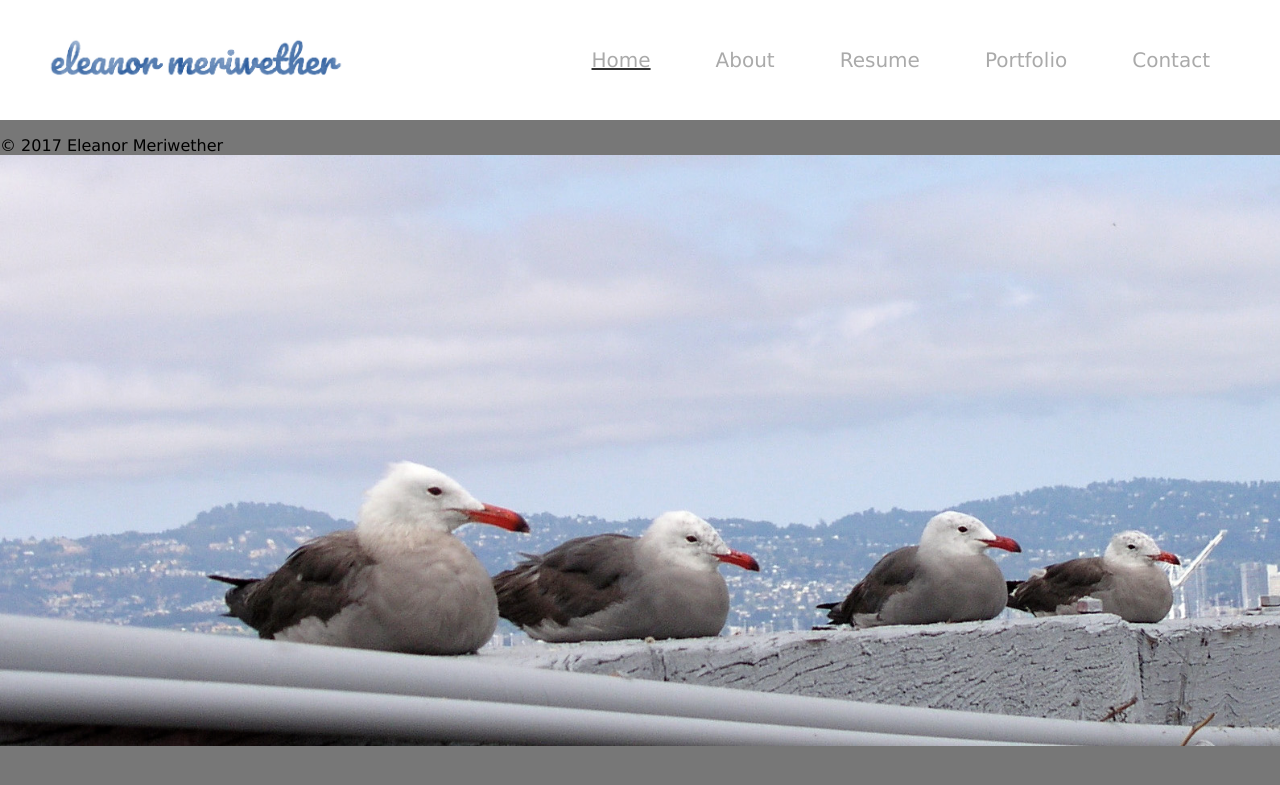
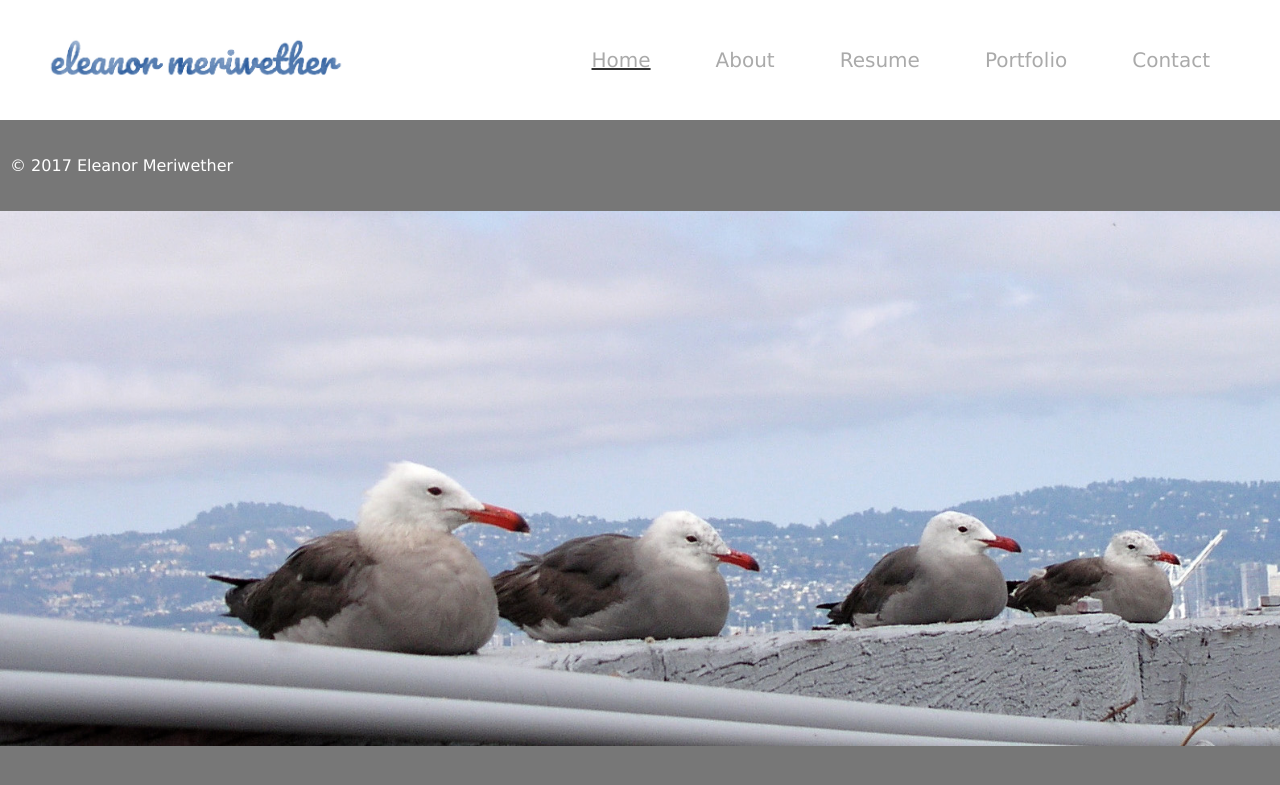
Before and after one commit to emeriwether/emeriwether.github.io, a Jekyll site: the page built from index.html, in a window 1280 px wide. Shown: the top 785 px of the page. Built offline with Jekyll 4.4.1, drawn with Linux system fonts in a browser that asks for light colours; nearby versions of some CDN libraries.

Commit message:
footer at bottom of home page

```diff
--- a/css/styles.css
+++ b/css/styles.css
@@ -5,8 +5,10 @@ body, html {
     padding:0;
 }
 
-article,aside,details,figcaption,figure,footer,header,main,menu,nav,section,summary {
-  display: block;
+footer {
+    padding: 20px 10px;
+    color: #fff;
+    display: inline-block;
 }
 
 #home_bg {
```
